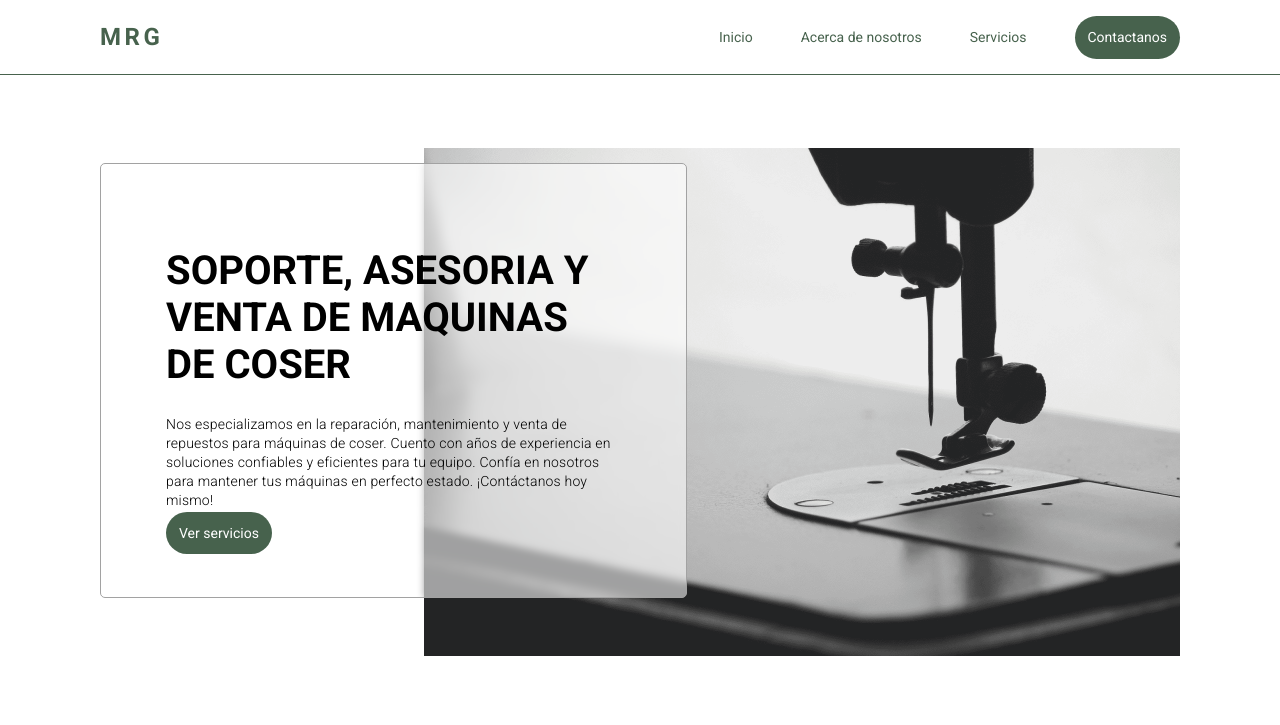
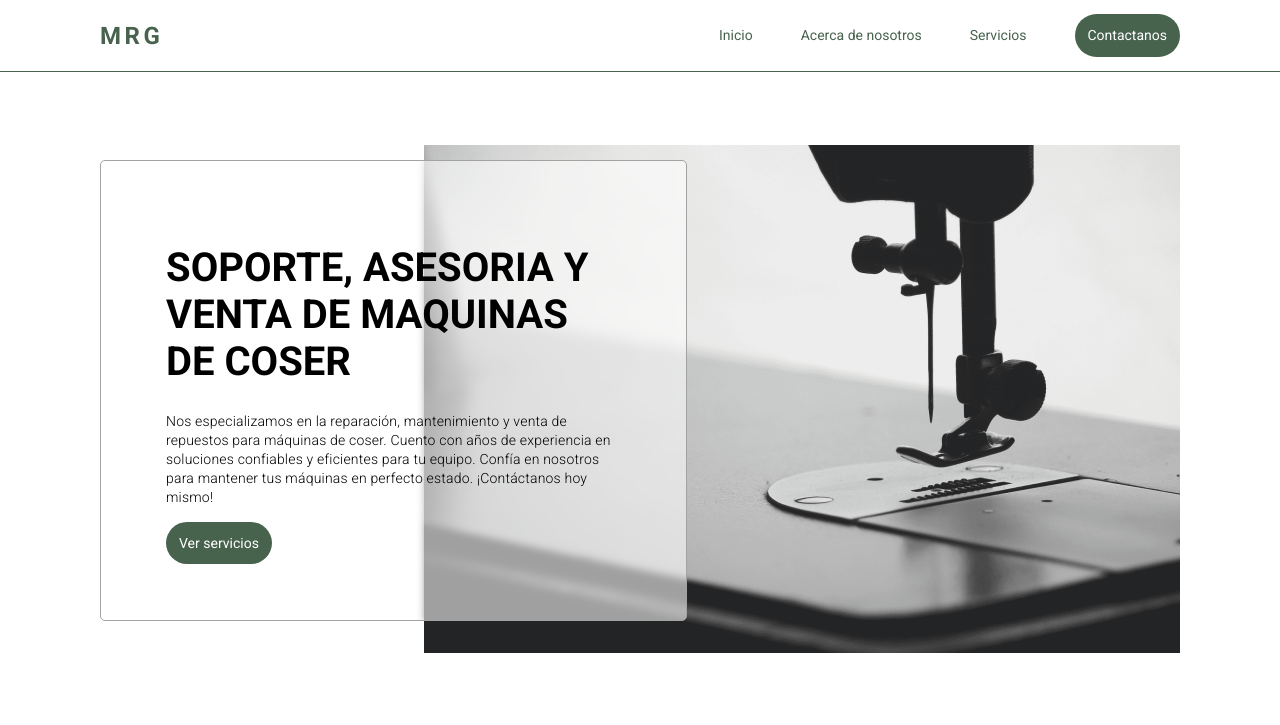
Before and after one commit to CodeTecnologyYT/mrg-vite, a website built with Vite: page index.html in a window 1280 px wide. Shown: the top 725 px of the page. Built offline with nearby package versions, Linux system fonts and the light colour scheme.

Commit message:
fix: corrigiendo espaciado de los link a

```diff
--- a/style.css
+++ b/style.css
@@ -29,6 +29,7 @@ a{
     font-size: var(--font-size-body);
     color: black;
     text-decoration: none;
+    display: inline-block;
 }
 
 button {
@@ -92,7 +93,6 @@ header nav .header_menu {
     list-style: none;
     gap: 48px;
     align-items: center;
-    padding: 15px 0;
 }
 
 header nav ul li:not(:last-of-type) a{
```
